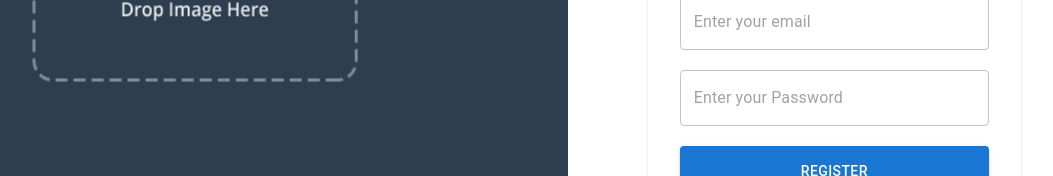
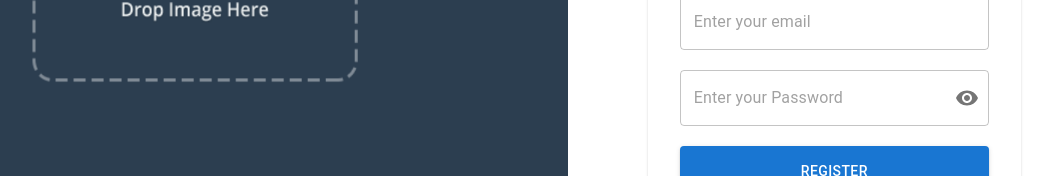
Before and after one commit to viraj-gunasekara/Springboot_Web_App, a React (Create React App) app in the folder frontend/: page / in a window 1280 px wide. Shown: the part 445-621 px from the top of the page, without its empty margins (179-1232 px from the left). Built offline with nearby package versions, Linux system fonts and the light colour scheme.

Commit message:
add password hide & see toggle feature, with install mui icons

```diff
--- a/frontend/package.json
+++ b/frontend/package.json
@@ -5,6 +5,7 @@
   "dependencies": {
     "@emotion/react": "^11.11.4",
     "@emotion/styled": "^11.11.5",
+    "@mui/icons-material": "^5.15.15",
     "@mui/material": "^5.15.15",
     "@testing-library/jest-dom": "^5.17.0",
     "@testing-library/react": "^13.4.0",
--- a/frontend/src/pages/Authentication/Login.jsx
+++ b/frontend/src/pages/Authentication/Login.jsx
@@ -1,6 +1,7 @@
 import React, { useState } from "react";
 import { ErrorMessage, Field, Form, Formik } from "formik";
-import { TextField, Button } from "@mui/material";
+import { TextField, Button, InputAdornment, IconButton } from "@mui/material";
+import { Visibility, VisibilityOff } from "@mui/icons-material";
 import * as Yup from "yup";
 
 const initialValues = { email: "", password: "" };
@@ -12,11 +13,19 @@
 });
 
 const Login = () => {
-  const [formValue, setFormValue] = useState();
+  // const [formValue, setFormValue] = useState();
+  const [showPassword, setShowPassword] = useState(false);
 
   const handleSubmit = (values) => {
     console.log("handle submit", values);
   };
+
+  const togglePasswordVisibility = () => {
+    // console.log("Before state update:", showPassword);  TEST
+    setShowPassword((prevShowPassword) => !prevShowPassword);
+    // console.log("After state update:", !showPassword);  TEST
+  };
+
   return (
     <>
       <Formik
@@ -46,9 +55,21 @@
                 as={TextField}
                 name="password"
                 placeholder="Enter your Password"
-                type="password"
+                type= {showPassword ? "text" : "password"}
                 varient="outlined"
                 fullWidth
+                InputProps={{
+                  endAdornment: (
+                    <InputAdornment position="end">
+                      <IconButton
+                        onClick={togglePasswordVisibility}
+                        edge="end"
+                      >
+                        {showPassword ? <VisibilityOff /> : <Visibility />}
+                      </IconButton>
+                    </InputAdornment>
+                  ),
+                }}
               />
               <ErrorMessage
                 name="password"
--- a/frontend/src/pages/Authentication/Register.jsx
+++ b/frontend/src/pages/Authentication/Register.jsx
@@ -1,6 +1,7 @@
 import React, { useState } from "react";
 import { ErrorMessage, Field, Form, Formik } from "formik";
-import { TextField, Button } from "@mui/material";
+import { TextField, Button, InputAdornment, IconButton } from "@mui/material";
+import { Visibility, VisibilityOff } from "@mui/icons-material";
 import * as Yup from "yup";
 
 const initialValues = { firstName:"", lastName:"", email: "", password: "" };
@@ -14,11 +15,17 @@
 });
 
 const Register = () => {
-  const [formValue, setFormValue] = useState();
+  // const [formValue, setFormValue] = useState();
+  const [showPassword, setShowPassword] = useState(false);
 
   const handleSubmit = (values) => {
     console.log("handle submit", values);
   };
+
+  const togglePasswordVisibility = () => {
+    setShowPassword((prevShowPassword) => !prevShowPassword);
+  };
+
   return (
     <>
       <Formik
@@ -78,9 +85,21 @@
                 as={TextField}
                 name="password"
                 placeholder="Enter your Password"
-                type="password"
+                type= {showPassword ? "text" : "password"}
                 varient="outlined"
                 fullWidth
+                InputProps={{
+                  endAdornment: (
+                    <InputAdornment position="end">
+                      <IconButton
+                        onClick={togglePasswordVisibility}
+                        edge="end"
+                      >
+                        {showPassword ? <VisibilityOff /> : <Visibility />}
+                      </IconButton>
+                    </InputAdornment>
+                  ),
+                }}
               />
               <ErrorMessage
                 name="password"
```
Also changed, not shown: 1 other file (tests, documents, lock files or other folders).
